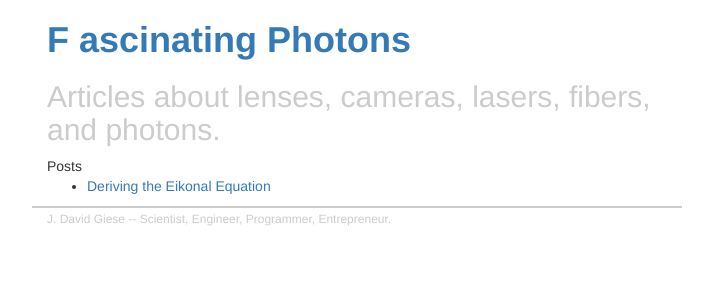
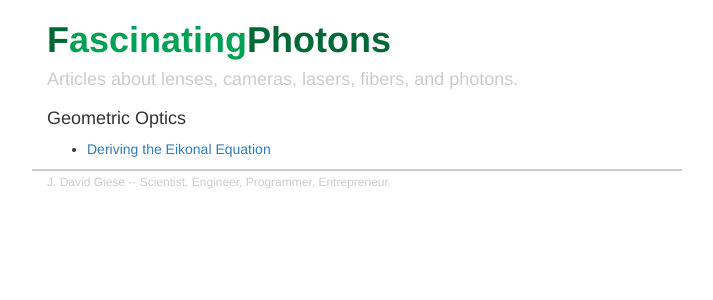
Before and after one commit to johndgiese/fascinating-photons, a Jekyll site: the page built from index.html, in a window 1280 px wide. Shown: the top 300 px of the page, without its empty margins (283-996 px from the left). Built offline with Jekyll 4.4.1, drawn with Linux system fonts in a browser that asks for light colours; nearby versions of some CDN libraries.

Commit message:
More updates on styling.

```diff
--- a/_layouts/default.html
+++ b/_layouts/default.html
@@ -35,7 +35,7 @@
             max-width: 650px;
           }
 
-          footer {
+          #footer-line {
             border-top: 2px solid #CCC;
           }
 
@@ -44,8 +44,8 @@
           }
 
           #post p {
-            font-size: 16px;
-            line-height: 22px;
+            font-size: 18px;
+            line-height: 24px;
             color: #555;
           }
 
@@ -53,6 +53,7 @@
             font-size: 22px;
             color: #222;
           }
+
         </style>
 
 
@@ -64,14 +65,12 @@
             <div class="col-sm-12">
               <a href="/">
                 <h1 id="site-title">
-                  <span class="brand-color-one-dark">F</span>
-                  <span class="brand-color-one">ascinating </span>
-                  <span class="brand-color-one-dark">Photons</span>
+                  <span class="color-one-dark">F</span><span class="color-one">ascinating</span><span class="color-one-dark">Photons</span>
                 </h1>
               </a>
-              <h2 class="color-mute">
+              <h4 class="color-mute">
                 Articles about lenses, cameras, lasers, fibers, and photons.
-              </h2>
+              </h4>
             </div>
           </header>
 
@@ -82,7 +81,7 @@
           </div>
 
           <footer class="row">
-            <div class="col-sm-12">
+            <div id="footer-line" class="col-sm-12">
               <small class="color-mute"><a class="color-mute" href="mailto:johndgiese@gmail.com">J. David Giese</a> -- Scientist, Engineer, Programmer, Entrepreneur.</small>
             </div>
           </footer>
--- a/index.html
+++ b/index.html
@@ -4,7 +4,7 @@ title: Fascinating Photons
 ---
 
 <div id="home">
-  Posts
+  <h4 class="category-title">Geometric Optics</h4>
   <ul class="posts">
     {% for post in site.posts %}
       <li><a href="{{ site.baseurl }}{{ post.url }}">{{ post.title }}</a></li>
```
